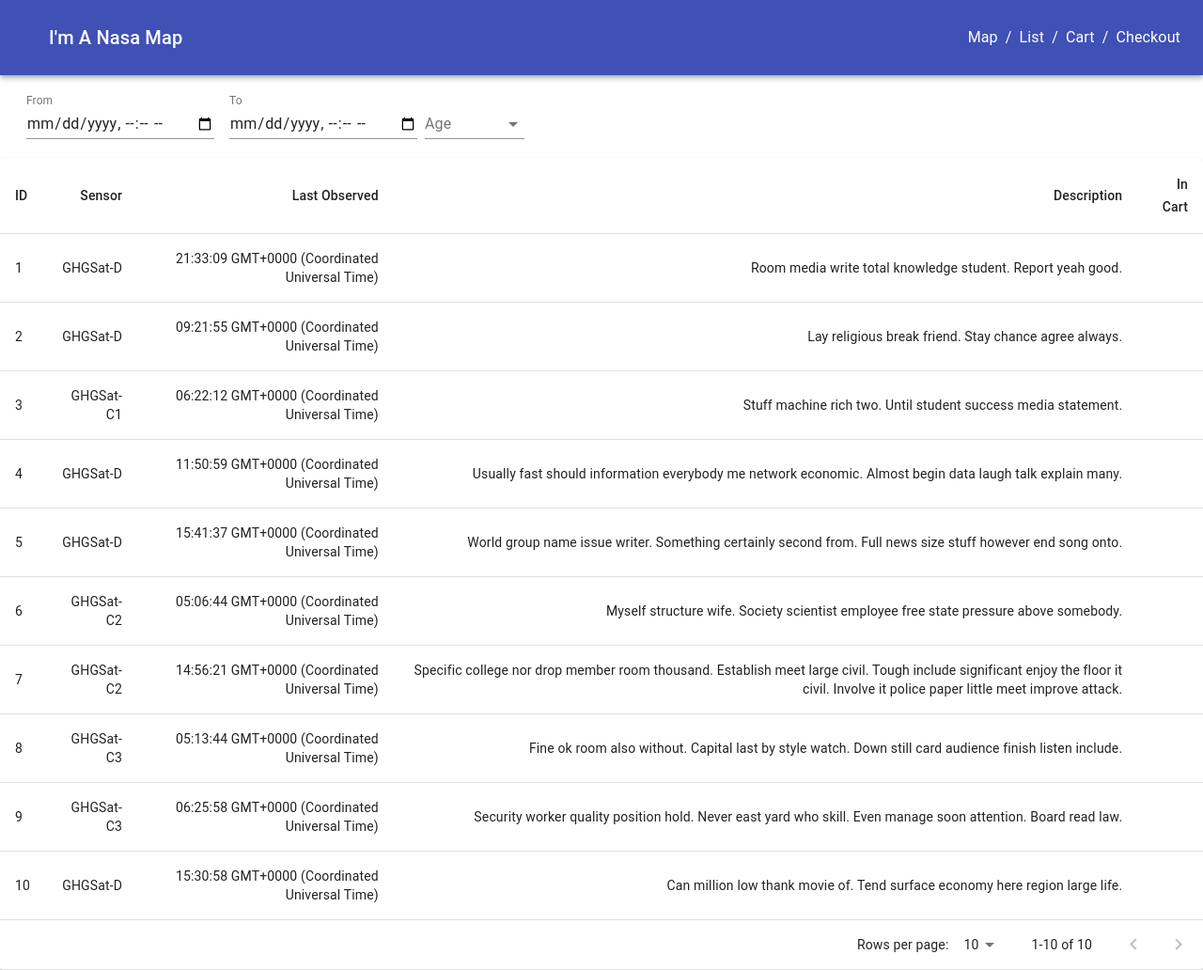
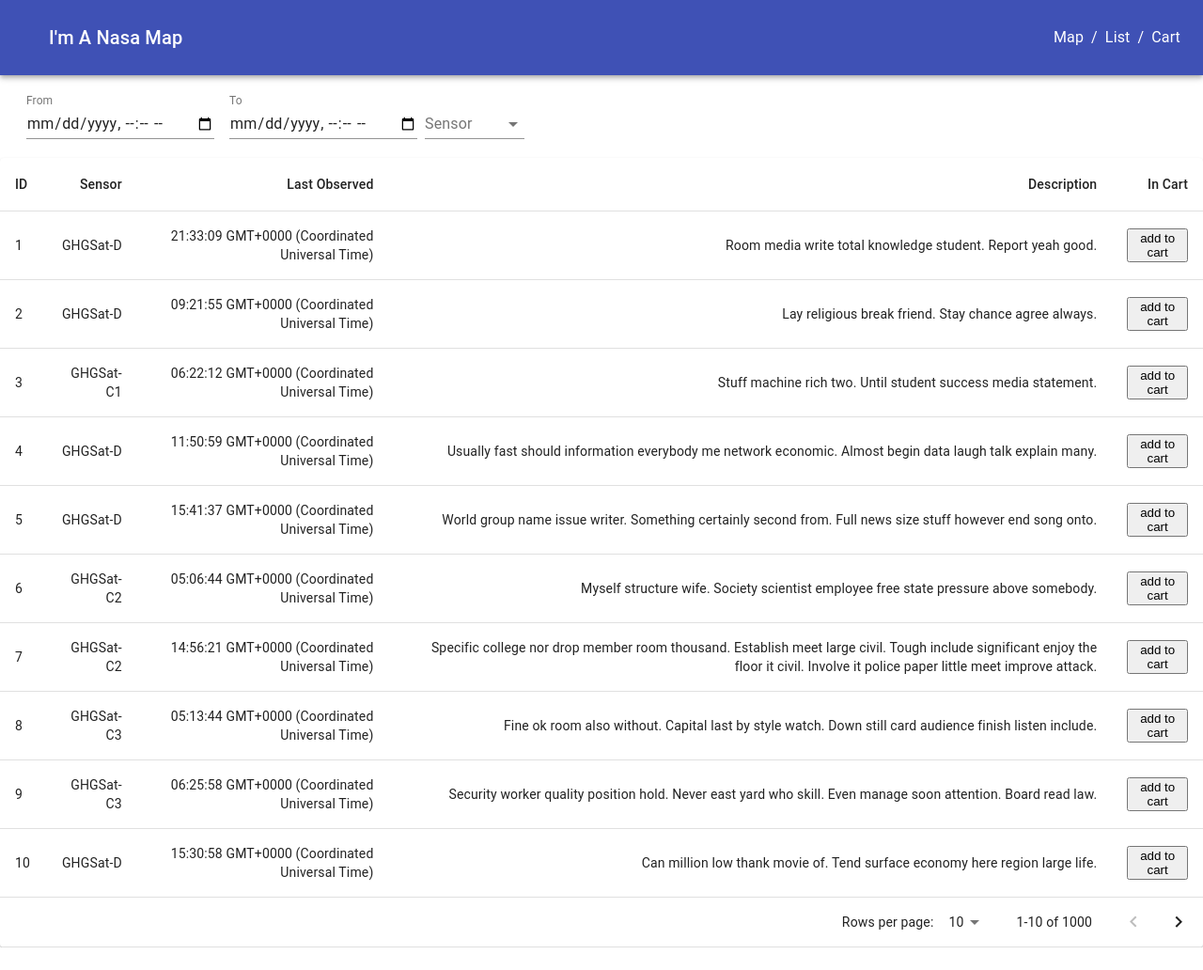
Before and after one commit to GHGSat/tech-challenge, a React (Create React App) app in the folder frontend/app/: page /list in a window 1280 px wide. Shown: the whole page at 94% size. After the commit the page ends 1008 px from the top, so only its background shows below. Built offline with nearby package versions, Linux system fonts and the light colour scheme.

Commit message:
resolves bug with pagination filters

```diff
--- a/frontend/app/src/App.js
+++ b/frontend/app/src/App.js
@@ -35,7 +35,7 @@ function App() {
           <Route path="/list">
           {
             current.context.toDisplay !== null ?
-              <ListView context={current.context} action={send} />
+              <ListView current={current} items={current.context.toDisplay} send={send} />
               : "Loading"
           }
           </Route>
@@ -48,8 +48,6 @@ function App() {
                 ?  <WebMapView url={current.context.url} send={send} />
                 : "...loading geoJson"
               }
-
-            {/* TODO: ADD LOADING STATE */}
           </Route>
         </Switch>
       </main>
--- a/frontend/app/src/components/Cart/index.js
+++ b/frontend/app/src/components/Cart/index.js
@@ -1,8 +1,5 @@
 import React from 'react';
 
-const checkout = (props) => {
-
-}
 
 export const Cart = (props) => <ul>
         {
@@ -10,7 +7,10 @@ export const Cart = (props) => <ul>
                 { JSON.stringify({el}) }
             </li>)
         }
+        { props.items.length ?
         <button onClick={( () => props.send("CHECKOUT") )}>
             checkout
         </button>
+        : ("You have no items in your cart")
+        }
 </ul>
--- a/frontend/app/src/components/Filter/index.js
+++ b/frontend/app/src/components/Filter/index.js
@@ -18,12 +18,20 @@ const useStyles = makeStyles((theme) => ({
     }
 }));
 
+
+const formatTime = (timestamp) => {
+    return
+    new Date(timestamp).getMonth()
+}
+
 const SENSOR_TYPES = ["GHGSat-D", "GHGSat-C1", "GHGSat-C2", "GHGSat-C3"]
 /* TODO MAKE THESE COMPONENTS REUSABLE AND COMPOSABLE
 /* filter: date range, the type of sensor and observation description. */
 export const Filter = ({ current, send }) => {
     const classes = useStyles()
     const [sensor, setSensor] = useQuery('sensor', null)
+    const [to, setTo] = useQuery('to', Date.now())
+    const [from, setFrom] = useQuery('from', Date.now())
 
     useEffect(() => {
         if (current.matches('idle') && current.context.toDisplay !== null) {
@@ -39,7 +47,7 @@ export const Filter = ({ current, send }) => {
             label="From"
             type="datetime-local"
             defaultValue="2017-05-24T10:30"
-            value=""
+            value={from}
             className={classes.textField}
             InputLabelProps={{
                 shrink: true,
@@ -49,8 +57,11 @@ export const Filter = ({ current, send }) => {
             id="datetime-local"
             label="To"
             type="datetime-local"
-            onChange=""
-            value=""
+            onChange={(e) => {
+                console.log(new Date(e.target.value).getUTCSeconds())
+                // setFrom()
+            }}
+            value={to}
             defaultValue="2017-05-24T10:30"
             className={classes.textField}
             InputLabelProps={{
@@ -58,7 +69,7 @@ export const Filter = ({ current, send }) => {
             }}/>
 
     <FormControl className={classes.margin}>
-        <InputLabel htmlFor="sensor-filter">Age</InputLabel>
+        <InputLabel htmlFor="sensor-filter">{'Sensor'}</InputLabel>
         <NativeSelect
           value={sensor}
           id="sensor-filter"
--- a/frontend/app/src/components/Header/index.js
+++ b/frontend/app/src/components/Header/index.js
@@ -41,9 +41,6 @@ export const Header = () => {
           <Link to="/cart">
             Cart
             </Link>
-          <Link to="/checkout">
-            Checkout
-          </Link>
        </Breadcrumbs>
     </nav>
     </Toolbar>
--- a/frontend/app/src/components/ListView/index.js
+++ b/frontend/app/src/components/ListView/index.js
@@ -16,22 +16,27 @@ const useStyles = makeStyles({
     },
 });
 
-const filterByPage = (data, page, rowsPerPage, setRows) => {
-  const start = page * rowsPerPage;
-  const end = page * rowsPerPage + rowsPerPage
-  setRows(data.slice(start, end))
+const filterByPage = (data, page = 0, rowsPerPage = 10) => {
+  const start = Number(page) * Number(rowsPerPage);
+  const end = Number(start) + Number(rowsPerPage)
+  console.log(data.slice(start, end))
+  return data.slice(start, end)
 }
 
-export const ListView = ({ context: { toDisplay }, action}) => {
+export const ListView = ({ current, items, send}) => {
     const [page, setPage] = useQuery('page', 0)
     const [limit, setLimit] = useQuery('limit', 10)
     const [rows, setRows] = React.useState([])
     const classes = useStyles();
-
+    // TODO REPLACE THIS GLOBABL FILTER
     React.useEffect(() => {
       // when page or limit changes we envoke filter by page which calls slice on the large dataset
-      filterByPage(toDisplay.features, page, limit, setRows)
-    }, [ page, limit, toDisplay.features ])
+      if (items.features.length) {
+        const filtered = filterByPage(items.features, page, limit, setRows)
+        console.log(current, limit, page)
+        setRows(filtered)
+      }
+    }, [ page, limit, items.features ])
 
     return <TableContainer component={Paper}>
       <Table className={classes.table} aria-label="observation table">
@@ -57,7 +62,7 @@ export const ListView = ({ context: { toDisplay }, action}) => {
               <TableCell align="right">{date}</TableCell>
               <TableCell align="right">{properties.description}</TableCell>
               <TableCell align="right">
-                {/* <button> add to cart </button> */}
+                <button onClick={ () => send('ADD_TO_CART', { id: properties.id }) }> add to cart </button>
               </TableCell>
             </TableRow>
           )})}
@@ -67,8 +72,8 @@ export const ListView = ({ context: { toDisplay }, action}) => {
               <TablePagination
                 onChangePage={(evt, p) => setPage(p) }
                 onChangeRowsPerPage={(evt) => setLimit(evt.target.value)}
-                rowsPerPage={limit}
-                count={rows.length}
+                rowsPerPage={Number(limit)}
+                count={items.features.length}
                 page={Number(page)}/>
             </TableRow>
         </TableFooter>
--- a/frontend/app/src/components/Map/Map.js
+++ b/frontend/app/src/components/Map/Map.js
@@ -106,7 +106,7 @@ export const WebMapView = (props) => {
         };
       });
     }
-  , [props.url]);
+  , [props.url, props.send]);
 
   return <div className="webmap" ref={mapRef} />;
 };
--- a/frontend/app/src/hooks/useQuery.js
+++ b/frontend/app/src/hooks/useQuery.js
@@ -5,8 +5,8 @@ export function useQuery(param = "", def) {
     const history = useHistory()
     const data = new URLSearchParams(useLocation().search);
 
-    const setQuery = (value, param) => {
-        data.set(param, value);
+    const setQuery = (value, p = param) => {
+        data.set(p, value);
         history.push({
             search: data.toString()
         })
```
